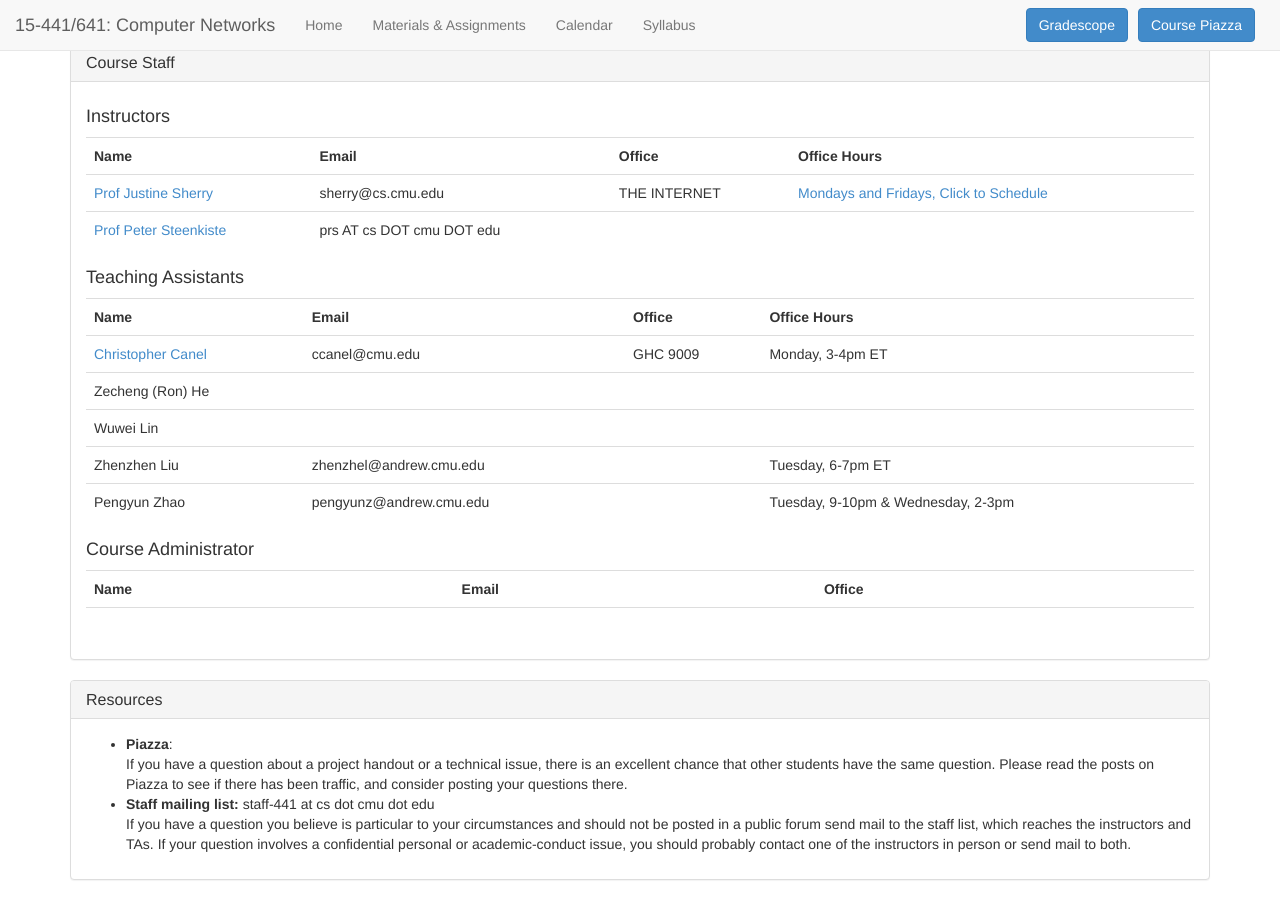
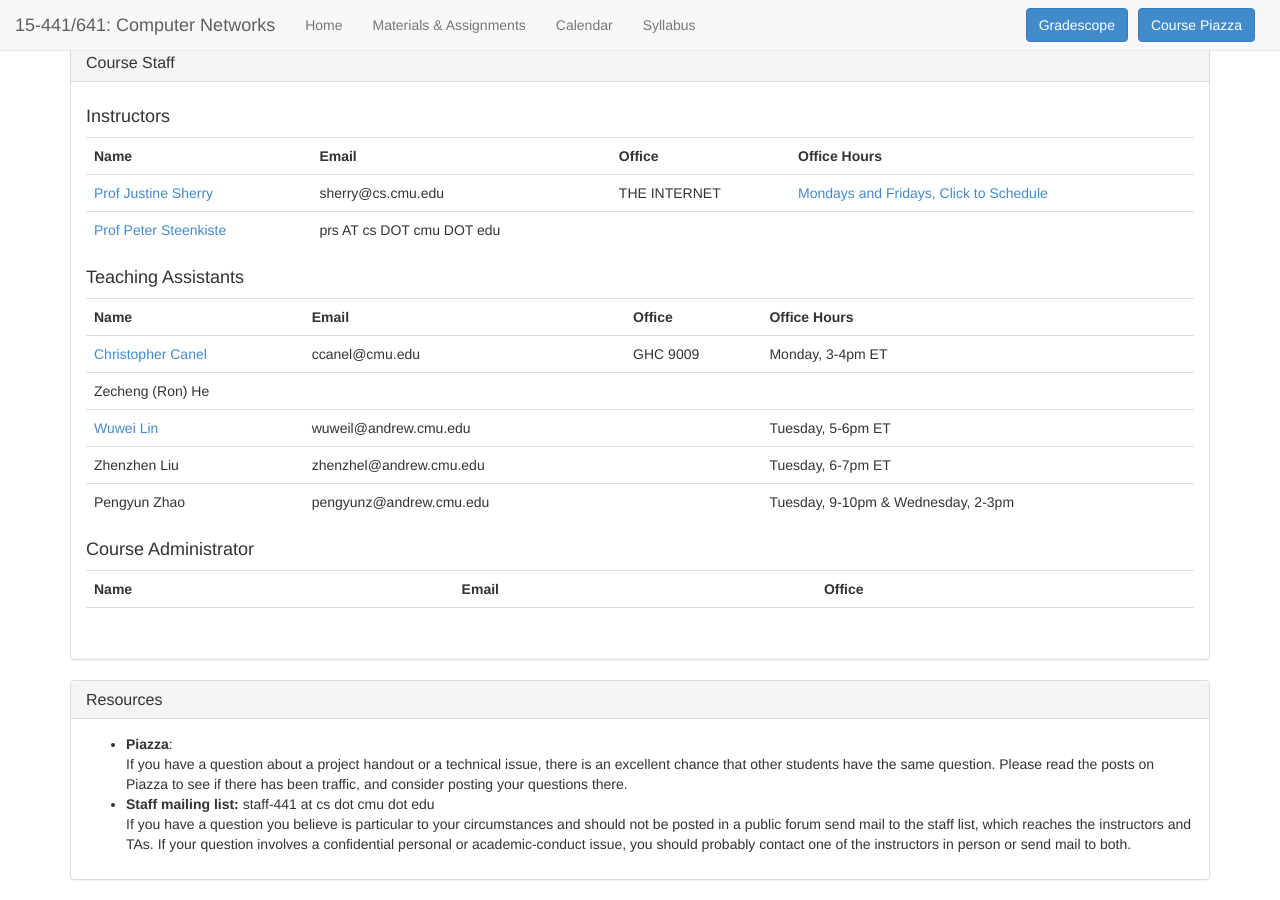
Before and after one commit to computer-networks/fa21, a Jekyll site: the page built from index.html, in a window 1280 px wide and 900 px high, scrolled down 528 px. Built offline with Jekyll 4.4.1, drawn with Linux system fonts in a browser that asks for light colours.

Commit message:
Update wuwei OH

```diff
--- a/index.html
+++ b/index.html
@@ -100,10 +100,10 @@ title: 15-441/641 Fall 2020
       <td></td>
     </tr>
      <tr>
-      <td>Wuwei Lin</td>
+      <td><a href="https://wuwei.io/">Wuwei Lin</a></td>
+      <td><span class="email">wuweil@andrew.cmu.edu</span></td>
       <td></td>
-      <td></td>
-      <td></td>
+      <td>Tuesday, 5-6pm ET</td>
     </tr>
      <tr>
       <td>Zhenzhen Liu</td>
```
